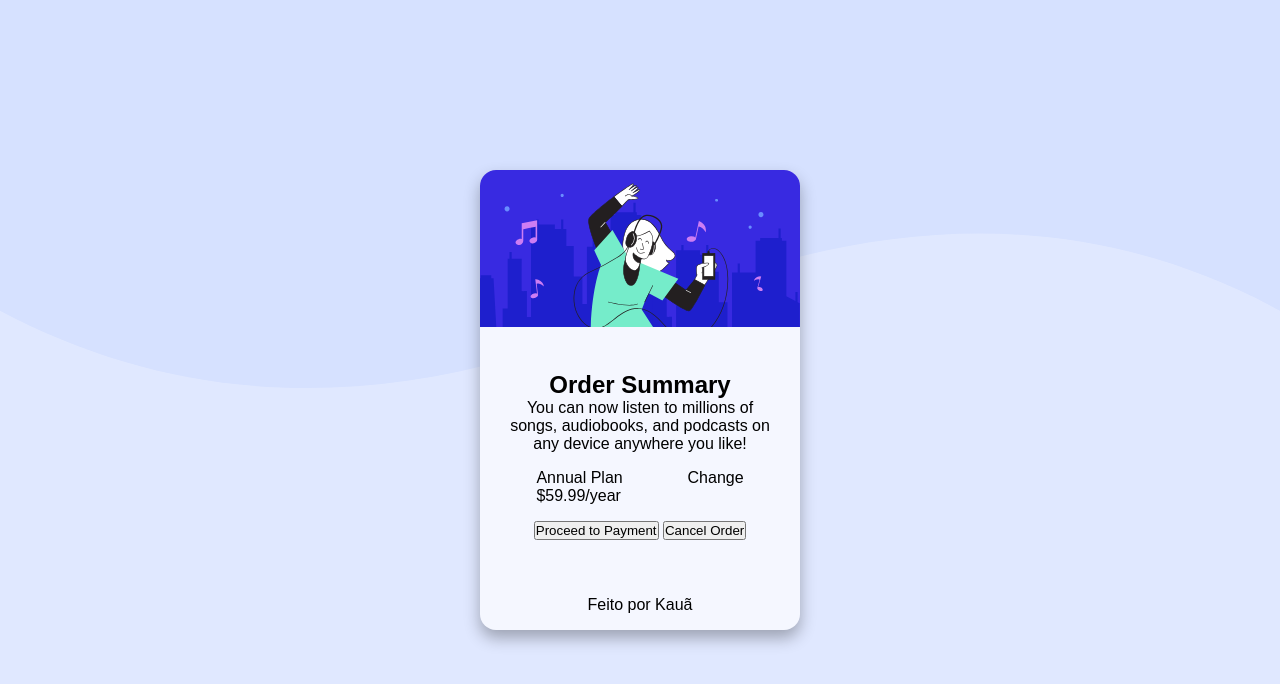
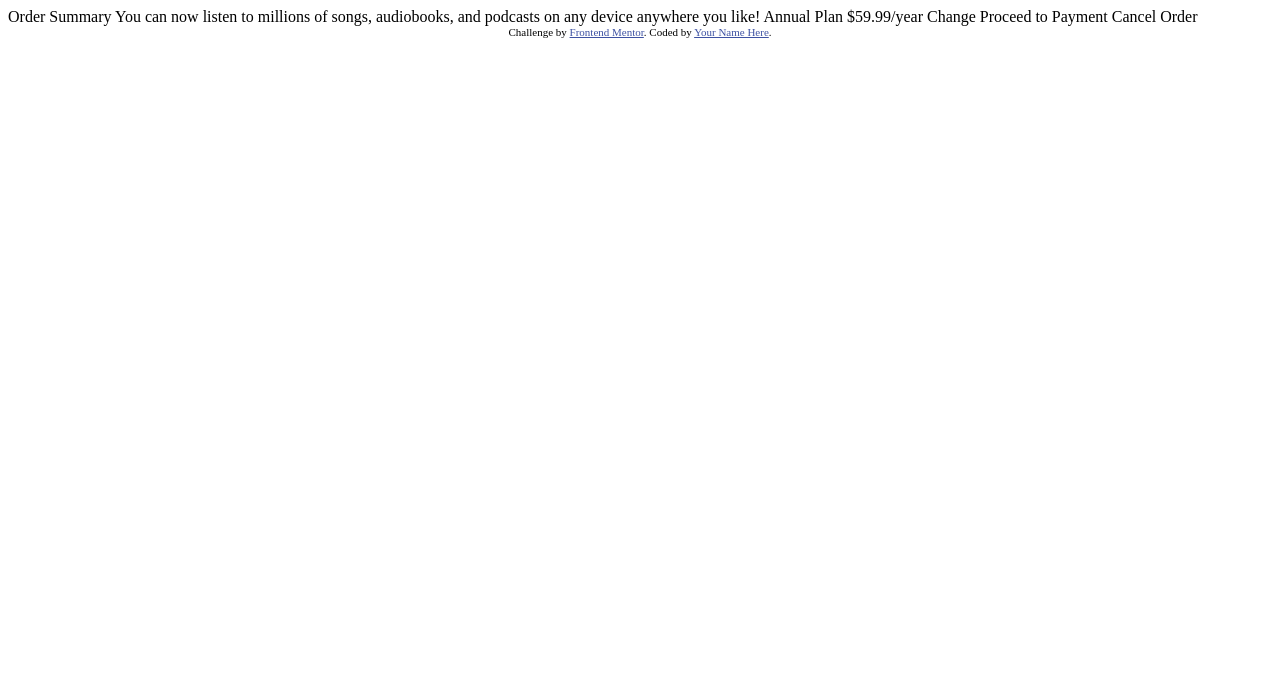
Before and after one commit to kaua-aosantana/Desafios-Frontendmentor, a plain HTML site: page Pagina-Ordersumary/index.html in a window 1280 px wide. Drawn offline with Linux system fonts and the light colour scheme.

Commit message:
Recomecando o desafio

```diff
--- a/Pagina-Ordersumary/estilo.css
+++ /dev/null
@@ -1,43 +0,0 @@
-@charset "UTF-8";
-
-*{
-    font-family: Arial, Helvetica, sans-serif;
-    margin: 0;
-    padding: 0;
-}
-body{
-    background-image: url("images/pattern-background-desktop.svg");
-    background-repeat: no-repeat;
-    background-size: contain;
-    background-color: hsl(225, 100%, 94%);
-    width: 100svw;
-    height: 100svh;
-    display: flex;
-    justify-content: center;
-    align-items: center;
-    text-align: center;
-}
-main{
-    width: 20em;
-    background-color: hsl(225, 100%, 98%);
-    border-radius: 1em;
-    box-shadow: 0em 0.5em 1em hsla(0, 0%, 0%, 0.3);
-}
-header > img{
-    width: 20em;
-    border-radius: 1em 1em 0 0;
-}
-div#agrupamento_secoes{
-    padding: 2em 1em;
-}
-section{
-    padding: 0.5em;
-}
-section#planos{
-    text-align: left;
-    display: flex;
-    justify-content: space-around;
-}
-footer{
-    padding: 1em;
-}
--- a/Pagina-Ordersumary/index.html
+++ b/Pagina-Ordersumary/index.html
@@ -1,41 +1,37 @@
 <!DOCTYPE html>
-<html lang="pt-br">
+<html lang="en">
 <head>
   <meta charset="UTF-8">
+  <meta name="viewport" content="width=device-width, initial-scale=1.0"> <!-- displays site properly based on user's device -->
+
   <link rel="icon" type="image/png" sizes="32x32" href="./images/favicon-32x32.png">
-  <link rel="stylesheet" href="estilo.css">
+
   <title>Frontend Mentor | Order summary card</title>
+
+  <!-- Feel free to remove these styles or customise in your own stylesheet 👍 -->
+  <style>
+    .attribution { font-size: 11px; text-align: center; }
+    .attribution a { color: hsl(228, 45%, 44%); }
+  </style>
 </head>
 <body>
-  <main>
-    <header>
-      <img src="images/illustration-hero.svg" alt="ilustração de uma pessoa escutando musica">
-    </header>
-    <div id="agrupamento_secoes">
-      <section id="descricao">
-        <h1>Order Summary</h1>
-        <p>
-          You can now listen to millions of songs, audiobooks, and podcasts on any
-          device anywhere you like!
-        </p>
-      </section>
-      <section id="planos">
-        <div class="textos_plano">
-          <p>Annual Plan</p>
-          <p>$59.99/year</p>
-        </div>
-        <div class="textos_plano">
-          <p>Change</p>
-        </div>
-      </section>
-      <section id="pagamento">
-        <button>Proceed to Payment</button>
-        <button>Cancel Order</button>
-      </section>
-    </div>
-    <footer>
-      <p>Feito por Kauã</p>
-    </footer>
-  </main>
+
+  Order Summary
+
+  You can now listen to millions of songs, audiobooks, and podcasts on any
+  device anywhere you like!
+
+  Annual Plan
+  $59.99/year
+
+  Change
+
+  Proceed to Payment
+  Cancel Order
+
+  <div class="attribution">
+    Challenge by <a href="https://www.frontendmentor.io?ref=challenge" target="_blank">Frontend Mentor</a>.
+    Coded by <a href="#">Your Name Here</a>.
+  </div>
 </body>
 </html>
```
Also changed, not shown: Pagina-Ordersumary/design/active-states.jpg (deleted), Pagina-Ordersumary/design/desktop-design.jpg (deleted), Pagina-Ordersumary/design/mobile-design.jpg (deleted).
